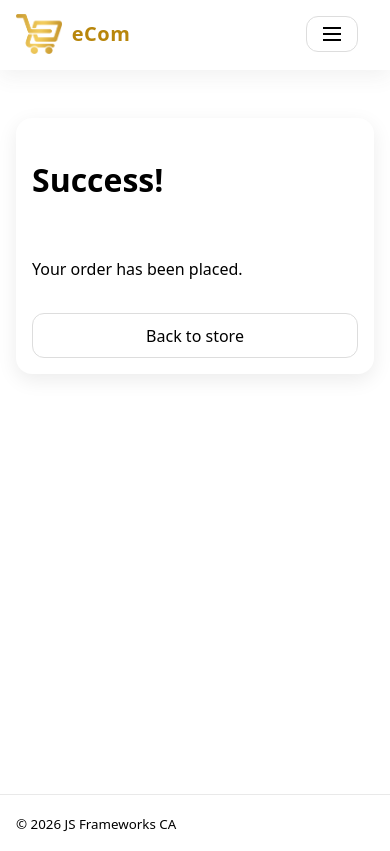
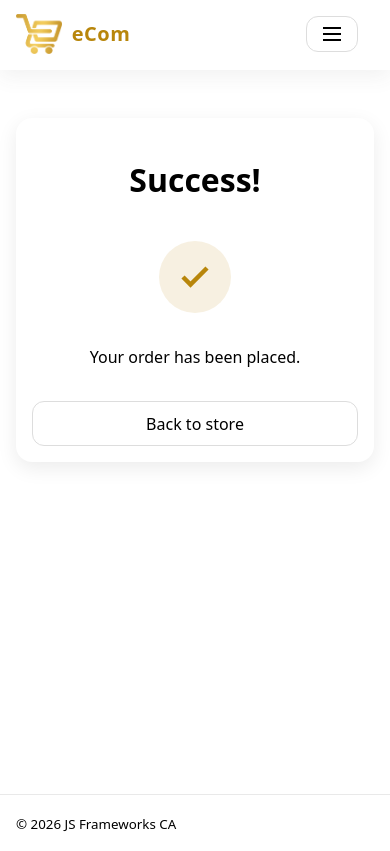
Before and after one commit to SanderNilsen/js-frameworks-ca, a React (Create React App) app: page /checkout-success in a window 390 px wide. Built offline with nearby package versions, Linux system fonts and the light colour scheme.

Commit message:
Add SuccessIcon component
Introduces a new SuccessIcon component for visual feedback on successful checkout. Integrates the icon into the CheckoutSuccess page and centers its content. Also adjusts the Home page grid breakpoint from 640px to 690px for improved layout responsiveness.

```diff
--- /dev/null
+++ b/src/components/ui/SuccessIcon.jsx
@@ -0,0 +1,30 @@
+import styled from "styled-components";
+
+const Wrapper = styled.div`
+  width: 72px;
+  height: 72px;
+  border-radius: 50%;
+  background: rgba(184, 134, 11, 0.12);
+  display: flex;
+  align-items: center;
+  justify-content: center;
+  margin: 0 auto;
+`;
+
+const Check = styled.svg`
+  width: 36px;
+  height: 36px;
+  stroke: var(--brand-gold);
+  stroke-width: 3;
+  fill: none;
+`;
+
+export default function SuccessIcon() {
+  return (
+    <Wrapper aria-hidden="true">
+      <Check viewBox="0 0 24 24">
+        <path d="M20 6L9 17l-5-5" />
+      </Check>
+    </Wrapper>
+  );
+}
--- a/src/pages/CheckoutSuccess.jsx
+++ b/src/pages/CheckoutSuccess.jsx
@@ -3,12 +3,14 @@ import styled from "styled-components";
 import { useCart } from "../context/CartContext";
 import { ButtonLink } from "../components/ui/Button";
 import Card from "../components/ui/Card";
+import SuccessIcon from "../components/ui/SuccessIcon";
 
 const Wrapper = styled.div`
   max-width: 700px;
   display: grid;
   gap: 1rem;
   margin: 2rem auto;
+  text-align: center;
 `;
 
 export default function CheckoutSuccess() {
@@ -22,6 +24,7 @@ export default function CheckoutSuccess() {
     <Wrapper>
       <Card>
         <h1>Success!</h1>
+        <SuccessIcon />
         <p>Your order has been placed.</p>
         <ButtonLink to="/">Back to store</ButtonLink>
       </Card>
--- a/src/pages/Home.jsx
+++ b/src/pages/Home.jsx
@@ -20,7 +20,7 @@ const Grid = styled.div`
   display: grid;
   gap: 1rem;
 
-  @media (min-width: 640px) {
+  @media (min-width: 690px) {
     grid-template-columns: repeat(2, 1fr);
   }
 
```
